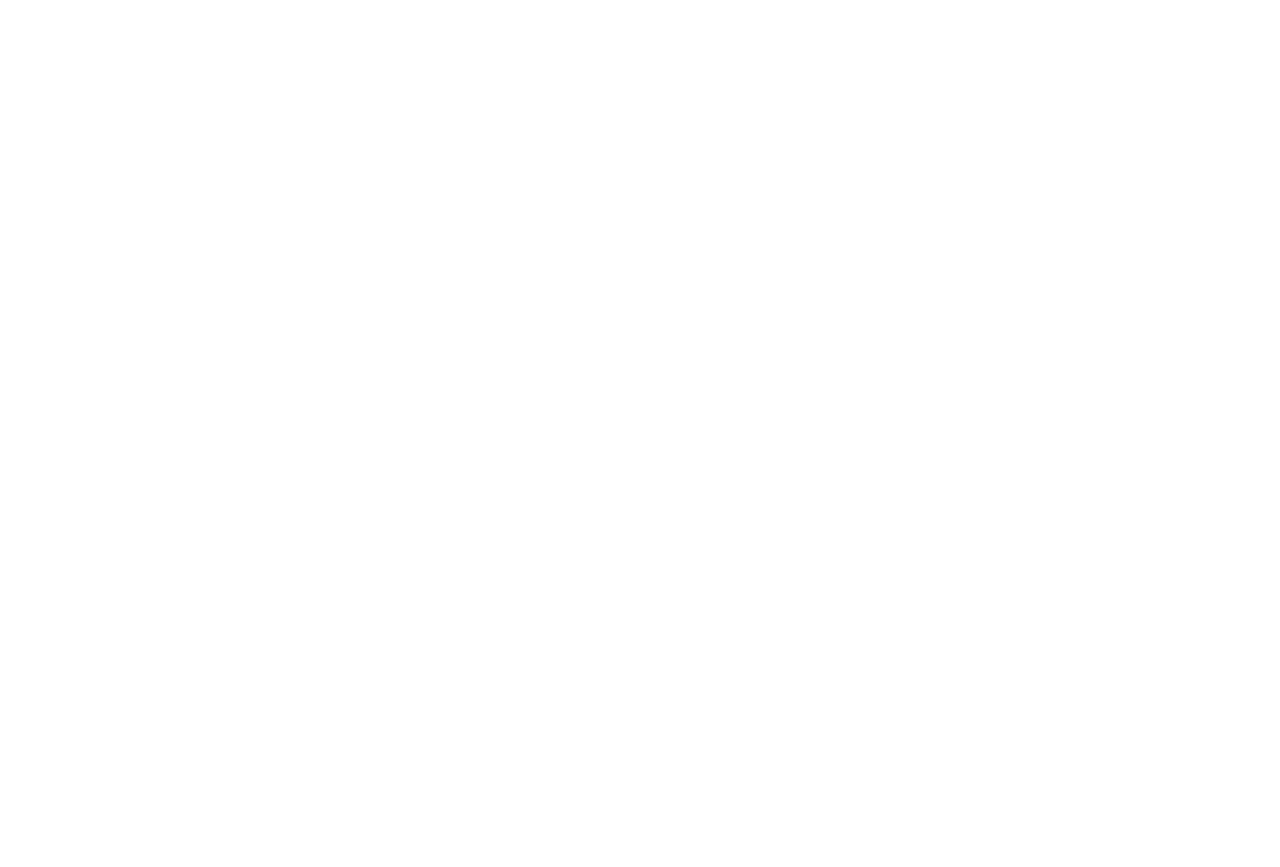
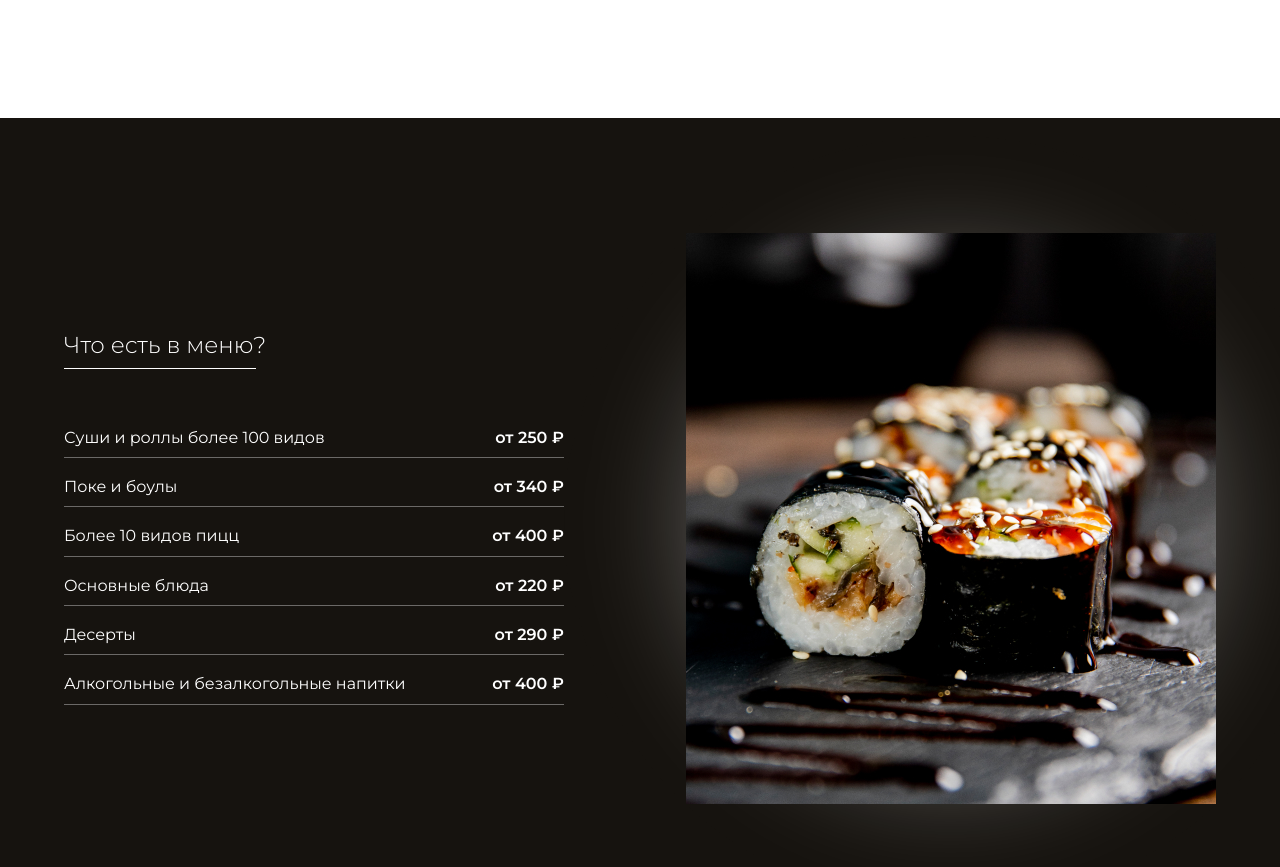
Before and after one commit to kawasakime/practic-landing, a React (Create React App) app: page / in a window 1280 px wide. Shown: the part 1611-2478 px from the top of the page. Before the commit the page ends 1729 px from the top, so only its background shows below. Built offline with nearby package versions, Linux system fonts and the light colour scheme.

Commit message:
created Services section

```diff
--- a/public/index.html
+++ b/public/index.html
@@ -7,7 +7,7 @@
     <link rel="preconnect" href="https://fonts.googleapis.com" />
     <link rel="preconnect" href="https://fonts.gstatic.com" crossorigin />
     <link
-      href="https://fonts.googleapis.com/css2?family=Montserrat:wght@200;400;600;700&display=swap"
+      href="https://fonts.googleapis.com/css2?family=Montserrat:wght@300;400;600;700&display=swap"
       rel="stylesheet"
     />
     <title>Лендинг</title>
--- a/src/App.tsx
+++ b/src/App.tsx
@@ -6,12 +6,14 @@
 
 import GlobalStyles from "./styles/global";
 import { baseTheme } from "./styles/theme";
+import Services from "./sections/Services";
 
 function App() {
   return (
     <ThemeProvider theme={baseTheme}>
       <MainSection />
       <AboutUs />
+      <Services />
       <GlobalStyles />
     </ThemeProvider>
   );
--- /dev/null
+++ b/src/interfaces/styled.ts
@@ -0,0 +1,13 @@
+export interface ITheme {
+  colors: {
+    primary: string,
+    secondary: string
+  },
+  fontWeight: {
+    light: number,
+    regular: number,
+    semiBold: number,
+    bold: number,
+  },
+  duration: string
+}
--- /dev/null
+++ b/src/sections/Services/index.tsx
@@ -0,0 +1,31 @@
+import React from "react";
+
+import * as S from "./styles";
+import * as C from "../../styles/components";
+
+import { config } from "../../configs/config";
+
+const Services = () => {
+  return (
+    <S.Services id="section-3">
+      <C.Wrapper className="wrapper">
+        <S.ServicesContainer>
+          <h1>{config.services.title}</h1>
+          <S.ServicesList>
+            {config.services.items.map((item, i) => (
+              <li key={i}>
+                {item.title} <span>от {item.price} ₽</span>
+              </li>
+            ))}
+          </S.ServicesList>
+        </S.ServicesContainer>
+        <S.ImageContainer>
+          <S.ImageShadow />
+          <img src="./assets/img/services.jpg" alt="" />
+        </S.ImageContainer>
+      </C.Wrapper>
+    </S.Services>
+  );
+};
+
+export default Services;
--- /dev/null
+++ b/src/sections/Services/styles.ts
@@ -0,0 +1,81 @@
+import styled from "styled-components";
+
+export const Services = styled.div`
+  background: ${({ theme }) => theme.colors.primary};
+  padding: 115px 0;
+  color: ${({ theme }) => theme.colors.secondary};
+
+  .wrapper {
+    display: flex;
+    justify-content: space-between;
+    align-items: center;
+
+    .img-container {
+    }
+  }
+`;
+
+export const ImageContainer = styled.div`
+  position: relative;
+
+  img {
+    position: relative;
+    z-index: 2;
+  }
+`;
+
+export const ImageShadow = styled.div`
+  position: absolute;
+  width: 612px;
+  height: 612px;
+  top: 50%;
+  left: 50%;
+  transform: translate(-50%, -50%);
+  z-index: 1;
+
+  background: radial-gradient(
+    50% 50% at 50% 50%,
+    #ffffff 0%,
+    rgba(255, 255, 255, 0) 100%
+  );
+  filter: blur(50px);
+`;
+
+export const ServicesContainer = styled.div`
+  max-width: 500px;
+  width: 100%;
+  h1 {
+    position: relative;
+    font-size: 23px;
+    font-weight: ${({ theme }) => theme.fontWeight.light};
+    margin-bottom: 70px;
+
+    &::after {
+      content: "";
+      position: absolute;
+      width: 15vw;
+      height: 1px;
+      background: ${({ theme }) => theme.colors.secondary};
+      left: 0;
+      bottom: -10px;
+    }
+  }
+`;
+
+export const ServicesList = styled.ul`
+  list-style-type: none;
+  width: 100%;
+
+  li {
+    display: flex;
+    justify-content: space-between;
+    padding-bottom: 10px;
+    border-bottom: 1px solid ${({theme}) => theme.colors.secondary}5d;
+    margin-bottom: 20px;
+
+    span {
+      font-weight: ${({theme}) => theme.fontWeight.semiBold};
+      margin-left: 10px;
+    }
+  }
+`
--- a/src/styles/theme.ts
+++ b/src/styles/theme.ts
@@ -1,26 +1,15 @@
 import { config } from "../configs/config"
+import { ITheme } from "../interfaces/styled"
 
-interface ThemeInterface {
-  colors: {
-    primary: string,
-    secondary: string
-  },
-  fontWeight: {
-    light: number,
-    regular: number,
-    bold: number,
-  },
-  duration: string
-}
-
-export const baseTheme: ThemeInterface = {
+export const baseTheme: ITheme = {
   colors: {
     primary: config.colors.primary,
     secondary: config.colors.secondary
   },
   fontWeight: {
-    light: 200,
+    light: 300,
     regular: 400,
+    semiBold: 600,
     bold: 700,
   },
   duration: "0.3s"
```
Also changed, not shown: src/styled.d.ts (added, +7 -0 lines), public/assets/img/services.jpg.
